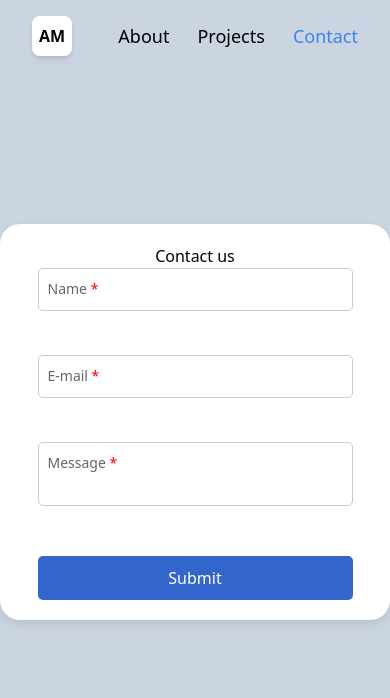
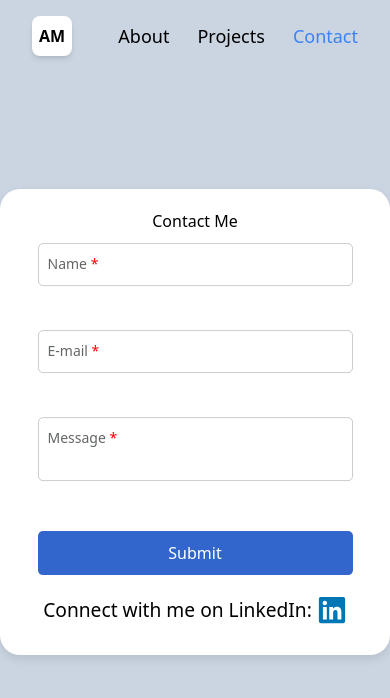
Before and after one commit to IbeAbdullaGit/Portfolio, a React (Vite) app: page /contact in a window 390 px wide. Shown: the top 698 px of the page. Built offline with nearby package versions, Linux system fonts and the light colour scheme.

Commit message:
Responsive for mobile

```diff
--- a/package.json
+++ b/package.json
@@ -13,6 +13,7 @@
     "@tailwindcss/aspect-ratio": "^0.4.2",
     "react": "^18.3.1",
     "react-dom": "^18.3.1",
+    "react-icons": "^5.3.0",
     "react-router-dom": "^7.0.1",
     "swiper": "^11.1.15"
   },
--- a/src/pages/Contact.jsx
+++ b/src/pages/Contact.jsx
@@ -1,7 +1,7 @@
 import React, { useState } from "react";
 import "./Contact.scss";
 import emailjs from '@emailjs/browser';
-
+import { FaLinkedin } from 'react-icons/fa';
 
 
 const Contact = () => {
@@ -52,7 +52,7 @@ const Contact = () => {
       <div className="content">
 
         <section className="form-container">
-          <h2 className="">Contact us</h2>
+          <h2 className="test">Contact Me</h2>
 
           <form className="form" onSubmit={handleSubmit}>
             <div className="group">
@@ -110,8 +110,18 @@ const Contact = () => {
             <br></br>
             <button className="contactbutton" type="submit"> Submit </button>
           </form>
+
+          <div className="social-link">
+          <p>Connect with me on LinkedIn: <a href="https://www.linkedin.com/in/ibeabdulla/" target="_blank" rel="noopener noreferrer">
+            <FaLinkedin size={30} className="-mb-2"/>
+          </a></p>
+
+        </div>
         </section>
+
+
       </div>
+
     </div>
   );
 };
--- a/src/pages/Contact.scss
+++ b/src/pages/Contact.scss
@@ -17,8 +17,7 @@
 
 
 .test{
-    margin-bottom: 30px;
-    margin-top: 10px;
+    margin-bottom: 10px;
 }
 .page-container {
     display: flex;
@@ -134,3 +133,33 @@
 span{
     color:red;
 }
+
+
+.form-container {
+  margin-bottom: 30px; /* To add space between the form and LinkedIn link */
+}
+
+.social-link {
+  margin-top: 20px;
+  text-align: center;
+
+  p {
+    margin-bottom: 10px;
+    font-size: 1.2rem;
+  }
+
+  a {
+    display: inline-block;
+    color: #0077b5; /* LinkedIn color */
+
+
+    &:hover {
+      color: #005582;
+    }
+
+    svg {
+      transition: color 0.3s ease;
+
+    }
+  }
+}
--- a/src/pages/Home.jsx
+++ b/src/pages/Home.jsx
@@ -2,14 +2,14 @@ import React from 'react';
 
 const Home = () => {
   return (
-    <section className="h-screen flex flex-col items-center justify-center bg-slate-300 text-center px-6">
+    <section className="h-screen flex flex-col items-center justify-center bg-slate-300 text-center px-6 md:px-12">
       <img
         src="/src/assets/Abdu.jpg"
         alt="Abdalla Mohamed"
-        className="w-40 h-40 rounded-full mb-6 shadow-lg"
+        className="w-32 h-32 sm:w-40 sm:h-40 rounded-full mb-4 sm:mb-6 shadow-lg"
       />
-      <h1 className="text-4xl font-bold mb-4">Hi, I'm Abdalla Mohamed</h1>
-      <p className="text-2xl text-gray-700 leading-relaxed max-w-5xl">
+      <h1 className="text-3xl sm:text-4xl font-bold mb-4 sm:mb-6">Hi, I'm Abdalla Mohamed</h1>
+      <p className="text-base sm:text-lg text-gray-700 leading-relaxed max-w-xl sm:max-w-5xl">
         I am a passionate Developer and Designer with Egyptian roots, based in Toronto, Canada.
         My lifelong love for technology has driven me to explore and excel in the tech industry.
         I graduated from Ontario Tech University, specializing in Game Development and Entrepreneurship.
--- a/src/pages/Projects.jsx
+++ b/src/pages/Projects.jsx
@@ -34,7 +34,7 @@ const Projects = () => {
   ];
 
   return (
-    <section className="h-screen flex items-center justify-center bg-slate-300 text-center">
+    <section className=" h-screen flex items-center justify-center bg-slate-300 text-center sm:min-h-screen">
       <div className="w-11/12 md:w-3/4 relative bg-white rounded-lg shadow-lg p-10">
         {/* Custom Navigation Arrows */}
         <div className="swiper-button-prev top-1/2 -left-15 transform -translate-y-1 bg-gray-700 text-white p-6 rounded-full cursor-pointer"></div>
@@ -50,14 +50,15 @@ const Projects = () => {
           pagination={{ clickable: true }}
           spaceBetween={50} // Adjust spacing between slides
           slidesPerView={1}
+          autoHeight={true}
           className="relative"
         >
           {projects.map((project, index) => (
             <SwiperSlide key={index} className="p-6">
-              <h2 className="text-2xl font-bold mb-4">{project.title}</h2>
+              <h2 className=" sm:text-lg md:text-2xl font-bold mb-4">{project.title}</h2>
 
               {/* Screenshots - Flexbox for side-by-side display with different image sizes */}
-              <div className="flex gap-2 p-2 mb-4 justify-center">
+              <div className="flex sm:flex-wrap md:flex-nowrap gap-2 p-2 mb-4 justify-center">
                 {project.screenshots && project.screenshots.map((screenshot, idx) => (
                   <img
                     key={idx}
@@ -70,7 +71,7 @@ const Projects = () => {
 
               {/* YouTube Video */}
               {project.video && project.video.trim() !== "" ? (
-                <div className='aspect-16/9 p-5'>
+                <div className='aspect-16/9 sm:w-full p-5 sm:p-2'>
                   <iframe
                     src={project.video}
                     title={`Video for ${project.title}`}
@@ -84,7 +85,7 @@ const Projects = () => {
               )}
 
               {/* Description */}
-              <p className="mb-4 text-lg leading-relaxed">{project.description}</p>
+              <p className="mb-2 text-lg leading-relaxed">{project.description}</p>
 
               {/* Project Link */}
               {project.link && (
```
Also changed, not shown: 1 other file (tests, documents, lock files or other folders).
